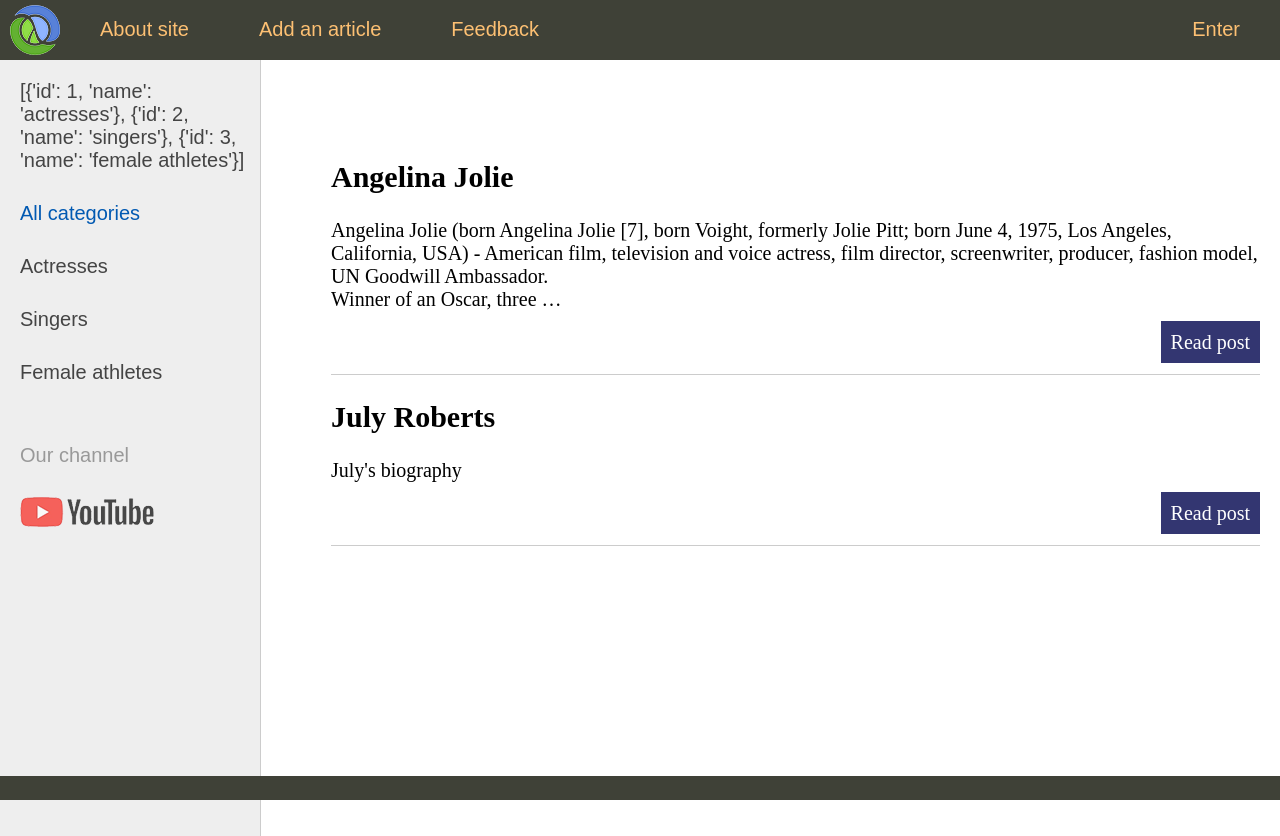
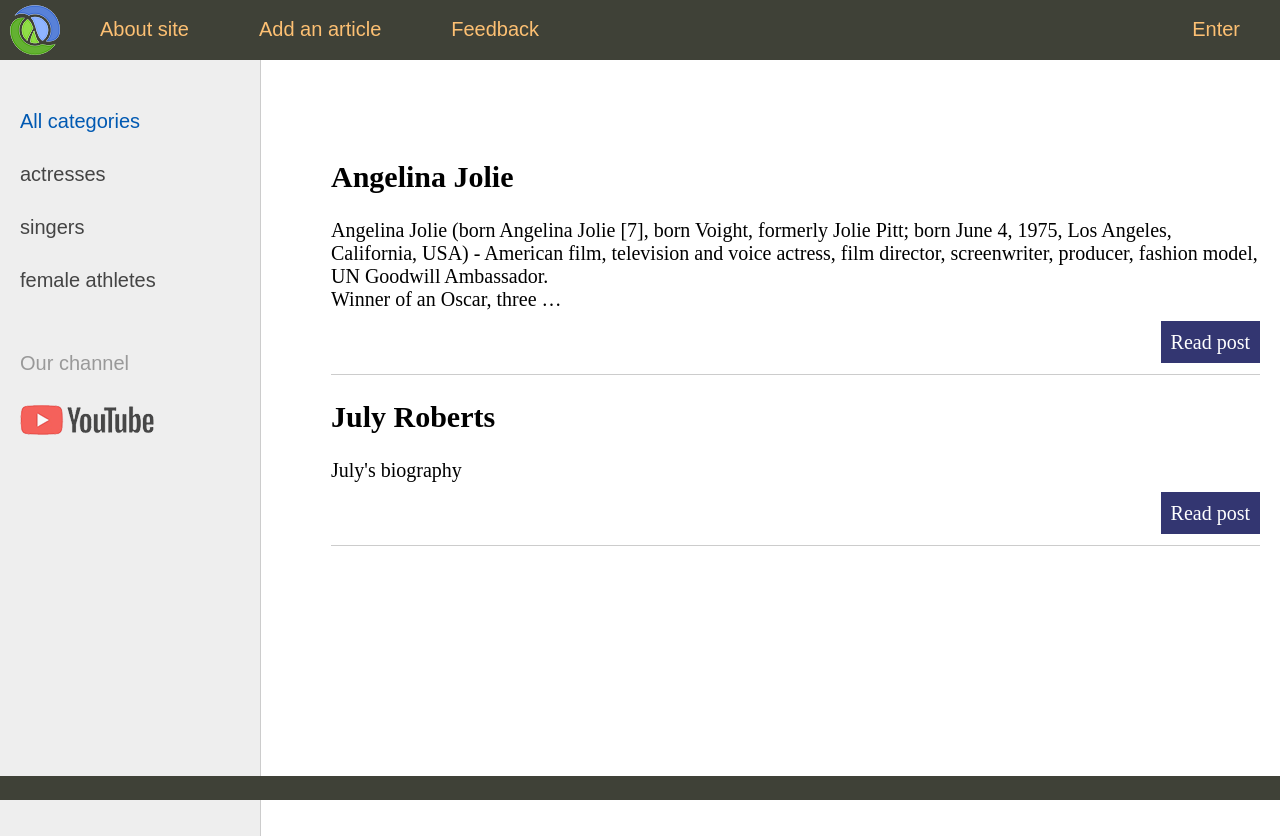
Before and after one commit to Paul-Starodub/site_women, a Django app: page / in a window 1280 px wide. Run offline with Django 5.2, Linux system fonts and the light colour scheme.

Commit message:
update base.html with simple_tag as...

```diff
--- a/templates/base.html
+++ b/templates/base.html
@@ -30,11 +30,11 @@
 <tr>
 	<td valign="top" class="left-chapters">
 	<ul id="leftchapters">
-    {% get_categories %}
+    {% get_categories  as categories %}
 		<li class="selected">All categories</li>
-		<li><a href="#">Actresses</a></li>
-		<li><a href="#">Singers</a></li>
-		<li><a href="#">Female athletes</a></li>
+    {% for cat in categories %}
+      <li><a href="#">{{ cat.name }}</a></li>
+    {% endfor %}
 		<li class="share">
 		<p>Our channel</p>
 		<a class="share-yt" href="https://www.youtube.com/channel/UCkMWrirEKmuLdjK1MkXj5Hg" target="_blank" rel="nofollow"></a>
```
